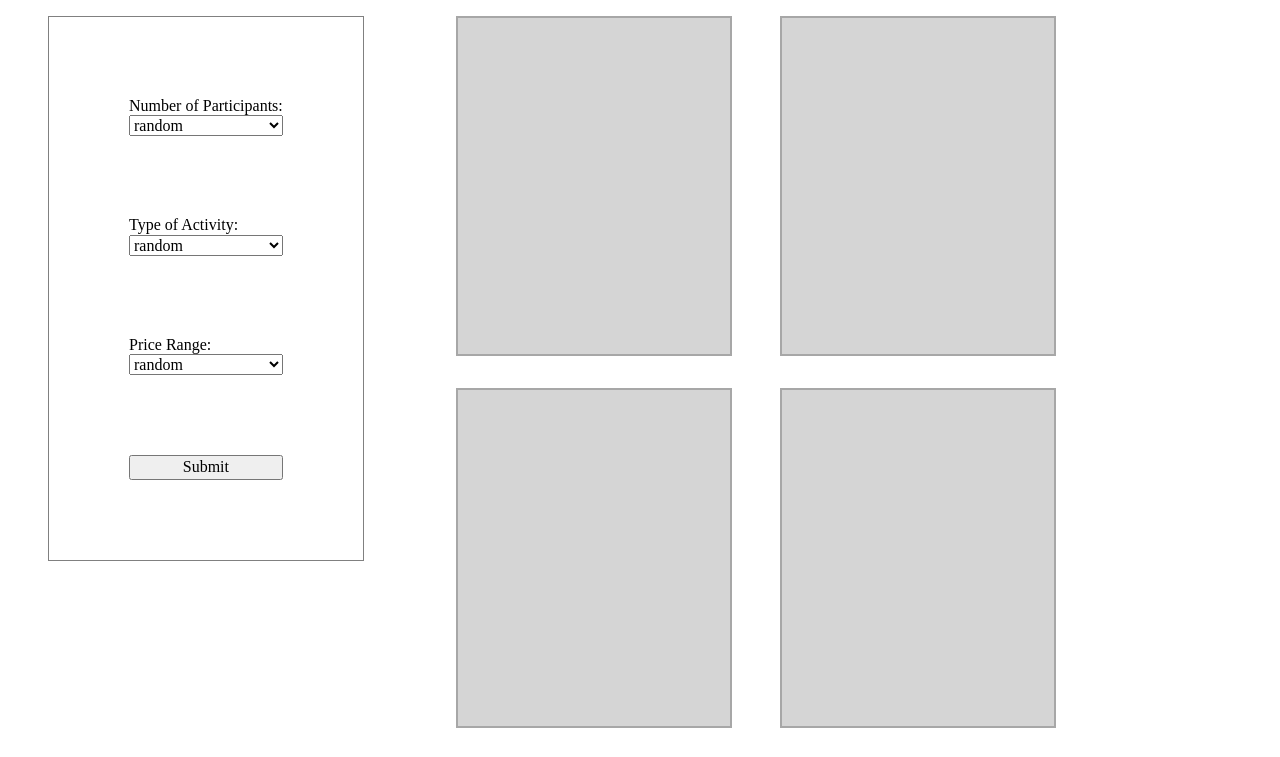
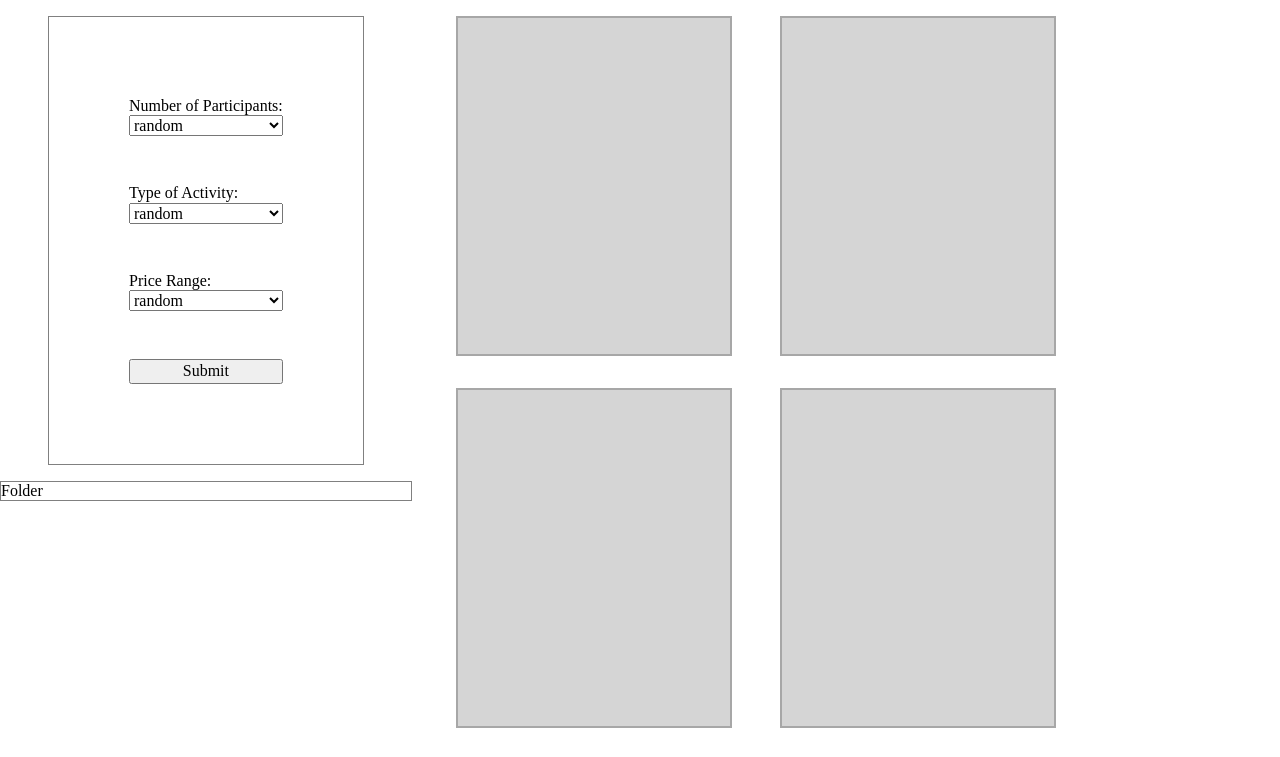
Before and after one commit to fullstackstorm/bored-project, a plain HTML site: page index.html in a window 1280 px wide. Shown: the top 757 px of the page. Drawn offline with nearby package versions, Linux system fonts and the light colour scheme.

Commit message:
Move folder to form space.

```diff
--- a/css/style.css
+++ b/css/style.css
@@ -25,8 +25,6 @@
 
 #activity-folder {
   height: fit-content;
-  grid-column: 1;
-  grid-row: 2;
   border: grey solid 1px;
 }
 
@@ -89,7 +87,7 @@
 
 .form-spacer {
   width: 5rem;
-  height: 5rem;
+  height: 3rem;
 }
 
 .card .header {
--- a/index.html
+++ b/index.html
@@ -51,10 +51,10 @@
         <div class="form-spacer"></div>
         <input type="submit" />
       </form>
-    </div>
 
-    <div id="activity-folder">
-      <div id="folder">Folder</div>
+      <div id="activity-folder">
+        <div id="folder">Folder</div>
+      </div>
     </div>
 
     <div id="activity-collection"></div>
```
